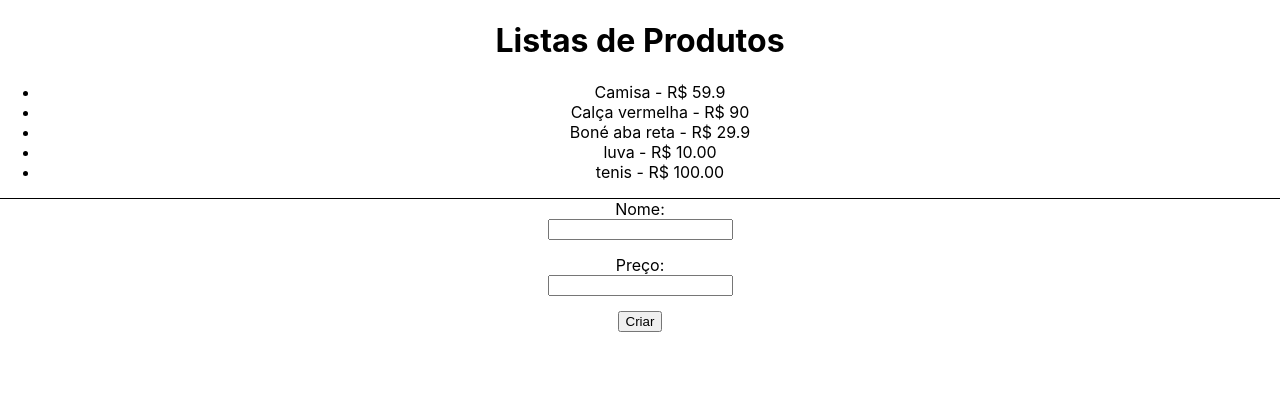
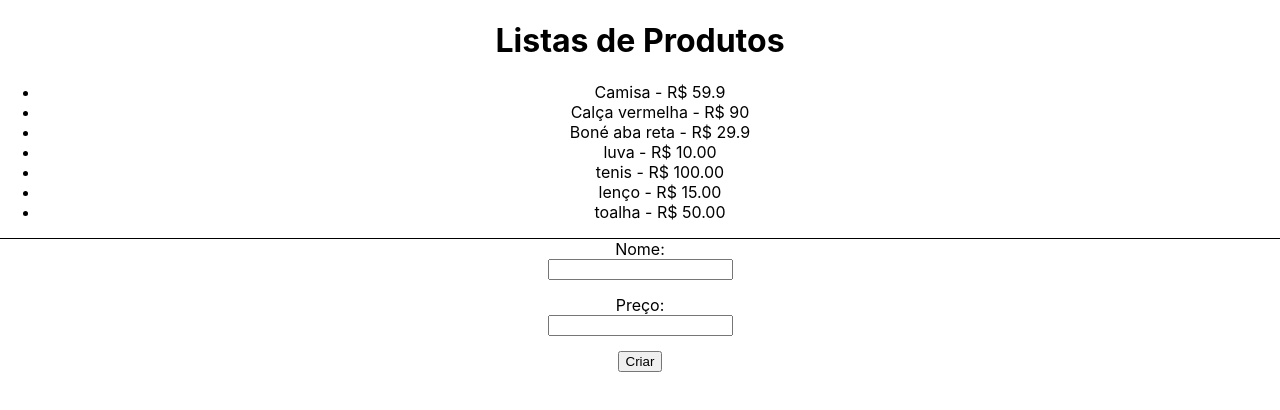
Before and after one commit to sabrinaaraujoo/react-curso, a React (Create React App) app in the folder httpreact/: page / in a window 1280 px wide. Shown: the top 410 px of the page. Built offline with nearby package versions, Linux system fonts and the light colour scheme; data requests are answered from the project's data file.

Commit message:
carregamento de dados dinâmico

```diff
--- a/httpreact/data/db.json
+++ b/httpreact/data/db.json
@@ -24,6 +24,16 @@
       "name": "tenis",
       "price": "100.00",
       "id": 5
+    },
+    {
+      "name": "lenço",
+      "price": "15.00",
+      "id": 6
+    },
+    {
+      "name": "toalha",
+      "price": "50.00",
+      "id": 7
     }
   ]
 }
--- a/httpreact/src/App.js
+++ b/httpreact/src/App.js
@@ -22,7 +22,7 @@ function App() {
     fetchData();
   }, []);
 
-  // 2 - add de produtos
+  // add de produtos
 
   const handleSubmit = async (e) => {
     e.preventDefault();
@@ -38,6 +38,16 @@ function App() {
       },
       body: JSON.stringify(product),
     });
+
+    // carregamento dinâmico
+
+    const addedProduct = await res.json();
+
+    // Carregameto dinâmico
+    setProducts((prevProducts) => [...prevProducts, addedProduct]);
+
+    setName("");
+    setPrice("");
   };
 
   return (
```
